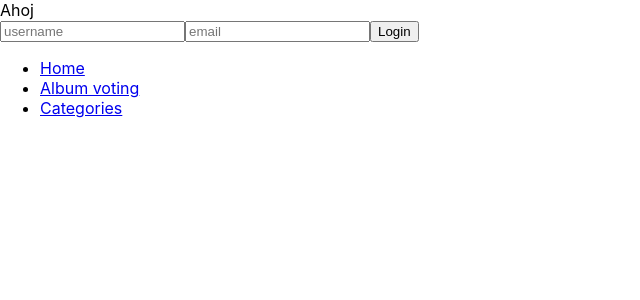
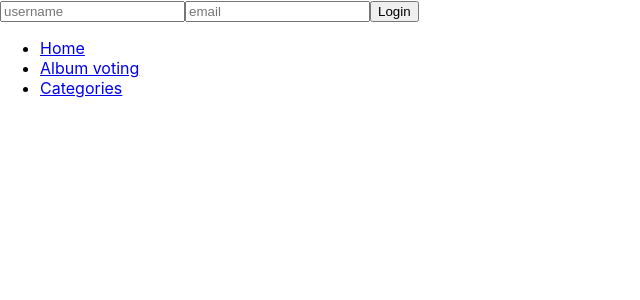
Before and after one commit to MartinNuc/react-course-2024-07-15, a React (Create React App) app: page / in a window 1280 px wide. Shown: the top 300 px of the page, without its empty margins (0-640 px from the left). Built offline with nearby package versions, Linux system fonts and the light colour scheme.

Commit message:
remove ahoj

```diff
--- a/src/user-session/UserInfoPane.tsx
+++ b/src/user-session/UserInfoPane.tsx
@@ -6,7 +6,6 @@ export function UserInfoPane() {
   const { user } = useUser();
 
   return <div>
-    Ahoj
     {user ? <CurrentUserInfo /> : <LoginForm />}
   </div>
 }
```
